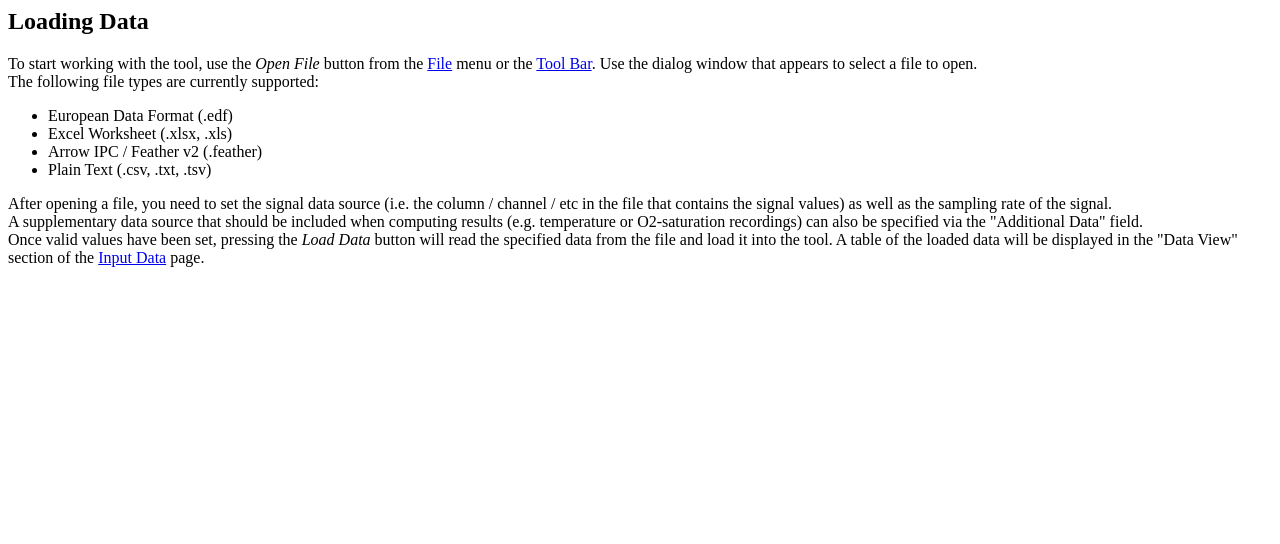
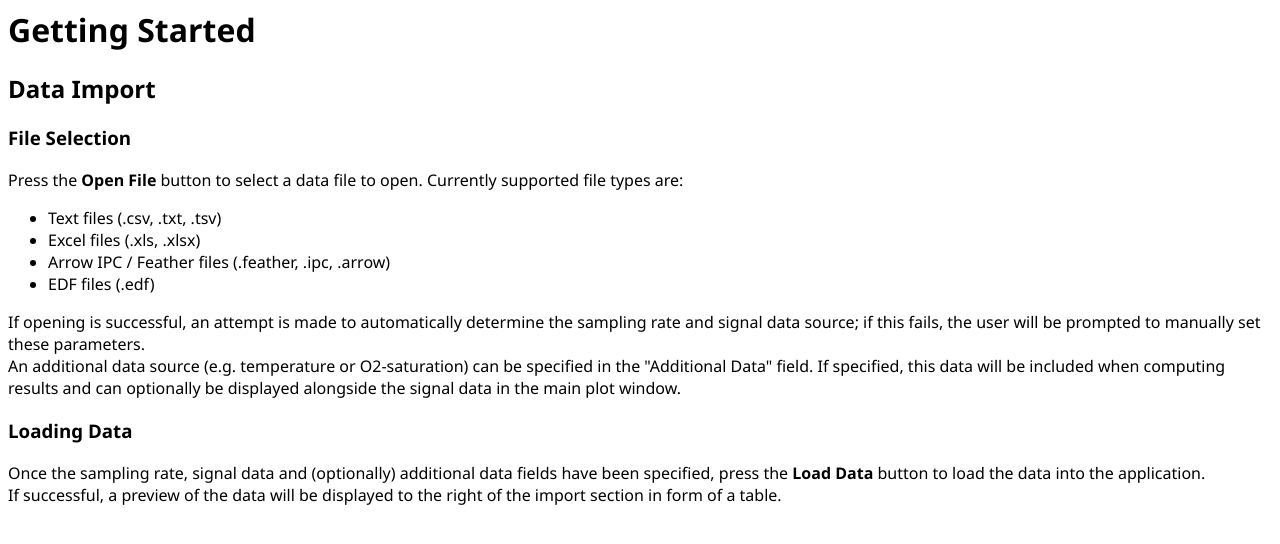
Before and after one commit to fred-kr/signal-viewer, a plain HTML site: page signal_viewer/doc/user_guide/getting_started.html in a window 1280 px wide. Drawn offline with Linux system fonts and the light colour scheme.

Commit message:
some docs, some other stuff

```diff
--- /dev/null
+++ b/signal_viewer/doc/stylesheet.css
@@ -0,0 +1,3 @@
+* {
+    font-family: "Segoe UI", sans-serif;
+}
--- a/signal_viewer/doc/user_guide/getting_started.html
+++ b/signal_viewer/doc/user_guide/getting_started.html
@@ -1,35 +1,42 @@
 <html>
+
 <head>
     <meta http-equiv="Content-Type" content="text/html; charset=utf-8" />
+    <link href="../stylesheet.css" rel="stylesheet" type="text/css" />
     <title>User Guide - Getting Started</title>
 </head>
 
 <body>
-        <h2>Loading Data</h2>
+    <h1>Getting Started</h1>
+
+    <h2>Data Import</h2>
+
+    <h3>File Selection</h3>
 
     <p>
-            To start working with the tool, use the <i>Open File</i> button from the <a href="../ui_components/main_window.html#file-menu">File</a> menu or the <a href="../ui_components/main_window.html#tool-bar">Tool Bar</a>.
-            Use the dialog window that appears to select a file to open.
-            <br/>
-            The following file types are currently supported:
+        Press the <b>Open File</b> button to select a data file to open. Currently supported file types are:
         <ul>
-                <li>European Data Format (.edf)</li>
-                <li>Excel Worksheet (.xlsx, .xls)</li>
-                <li>Arrow IPC / Feather v2 (.feather)</li>
-                <li>Plain Text (.csv, .txt, .tsv)</li>
+            <li>Text files (.csv, .txt, .tsv)</li>
+            <li>Excel files (.xls, .xlsx)</li>
+            <li>Arrow IPC / Feather files (.feather, .ipc, .arrow)</li>
+            <li>EDF files (.edf)</li>
         </ul>
+        If opening is successful, an attempt is made to automatically determine the sampling rate
+        and signal data source; if this fails, the user will be prompted to manually set these parameters.
+        <br />
+        An additional data source (e.g. temperature or O2-saturation) can be specified in the "Additional Data"
+        field. If specified, this data will be included when computing results and can optionally be displayed
+        alongside the signal data in the main plot window.
     </p>
 
+    <h3>Loading Data</h3>
+
     <p>
-            After opening a file, you need to set the signal data source (i.e. the column / channel / etc in the file
-            that contains the signal values) as well as the sampling rate of the signal.
-            <br/>
-            A supplementary data source that should be included when computing results (e.g. temperature or
-            O2-saturation recordings) can also be specified via the "Additional Data" field.
-            <br/>
-            Once valid values have been set, pressing the <i>Load Data</i> button will read the specified data from the
-            file and load it into the tool. A table of the loaded data will be displayed in the "Data View" section of
-            the <a href="../ui_components/page_input.html">Input Data</a> page.
+        Once the sampling rate, signal data and (optionally) additional data fields have been specified, press the
+        <b>Load Data</b> button to load the data into the application.
+        <br />
+        If successful, a preview of the data will be displayed to the right of the import section in form of a table.
     </p>
 </body>
+
 </html>
```
Also changed, not shown: signal_viewer/doc/user_guide/peak_detection.html (+3 -0 lines), signal_viewer/doc/user_guide/preprocessing.html (+2 -0 lines), 4 other files. Lines whose indentation alone changed are shown as unchanged.
